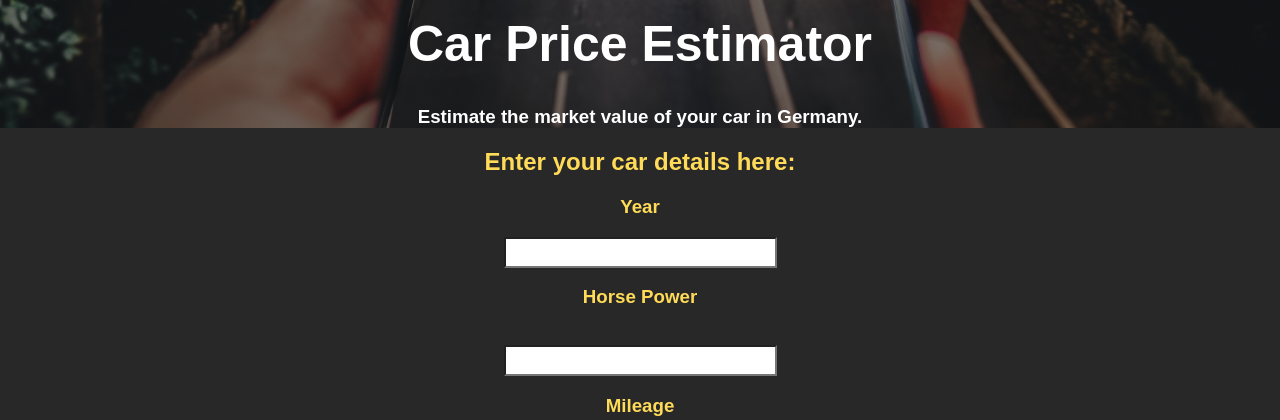
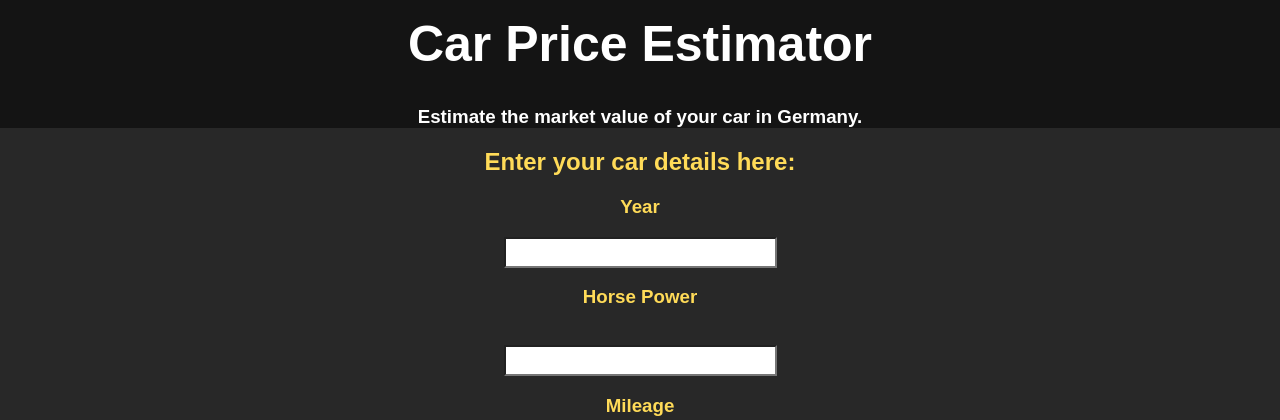
Before and after one commit to Konzisam/car_price_estimator, a Flask app: page / in a window 1280 px wide. Shown: the top 420 px of the page. Run offline with Flask 2, Linux system fonts and the light colour scheme; parts of the project's set-up code (start-up, migrations or seed data) failed here and were passed over.

Commit message:
adding Procfile

```diff
--- /dev/null
+++ b/requirements.txt
@@ -0,0 +1,6 @@
+Flask
+sklearn
+pandas
+numpy
+matplotlib
+gunicorn
--- a/templates/index.html
+++ b/templates/index.html
@@ -27,7 +27,7 @@
         }
 
         .car_pred {
-          background-image: linear-gradient(rgba(0, 0, 0, 0.5), rgba(0, 0, 0, 0.5)), url('/car.jpg');
+          background-image: linear-gradient(rgba(0, 0, 0, 0.5), rgba(0, 0, 0, 0.5));
           height: 25%;
           background-position: bottom;
           background-repeat: no-repeat;
```
Also changed, not shown: 1 other file.
